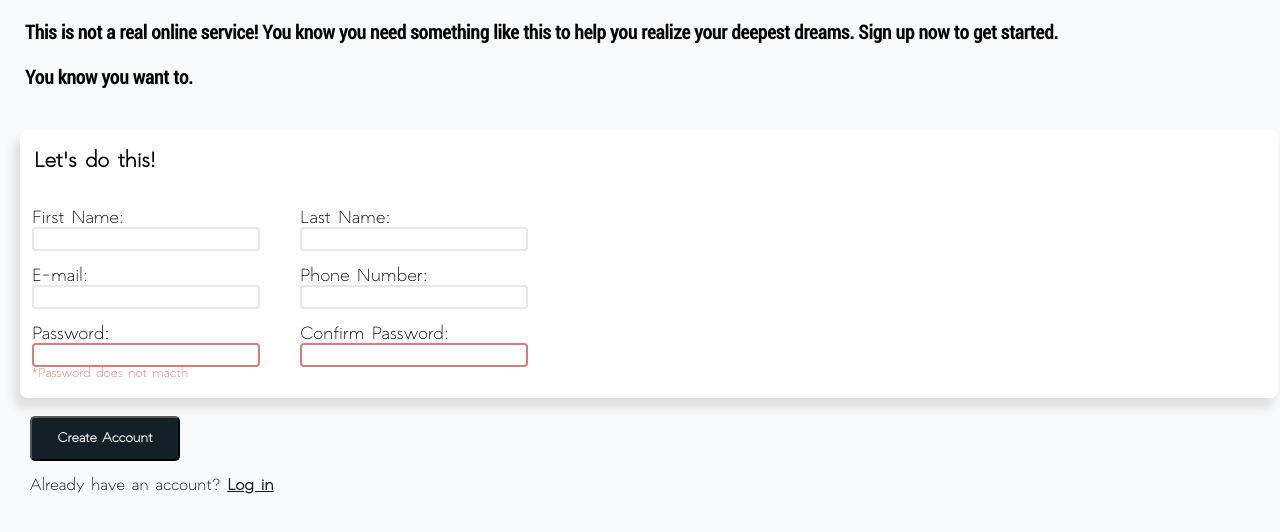
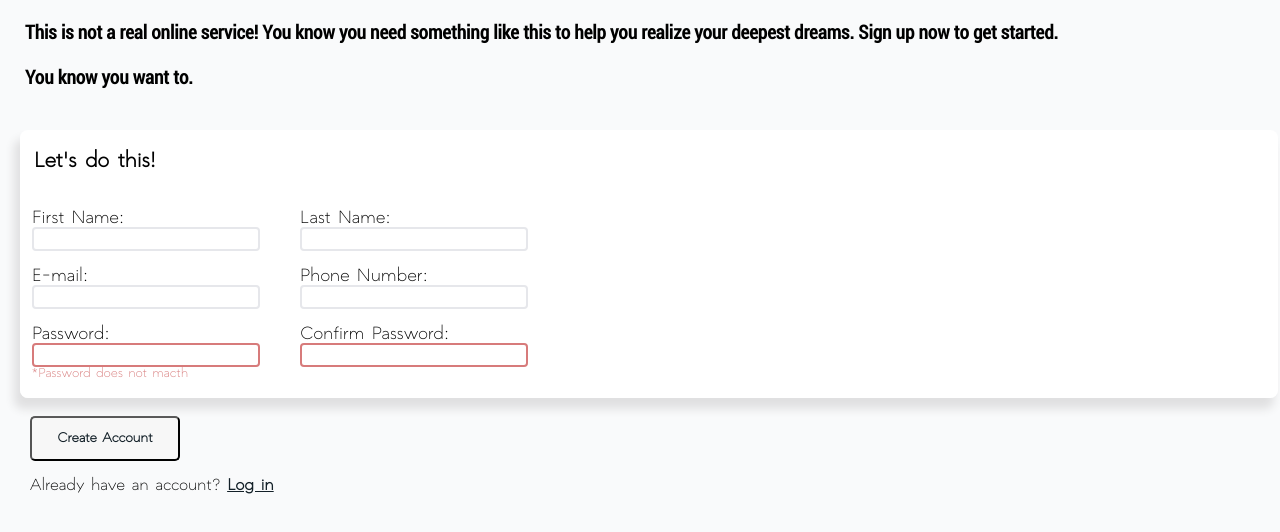
Before and after one commit to OGWhiskers/sign-up-form, a plain HTML site: page index.html in a window 1280 px wide. In both pictures the pointer is over the button "Create Account". Drawn offline with Linux system fonts and the light colour scheme.

Commit message:
Add style to button

```diff
--- a/style.css
+++ b/style.css
@@ -140,3 +140,10 @@ input[type="password"]:invalid {
 .hidden {
   display: none;
 }
+
+.btn:hover {
+  color: #132028;
+  background-color: #f7f7f7;
+
+  transition: 0.3s ease-in;
+}
```
Also changed, not shown: index.html (+0 -7 lines).
